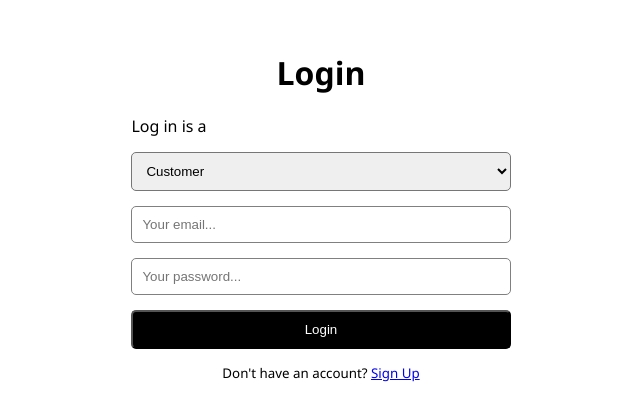
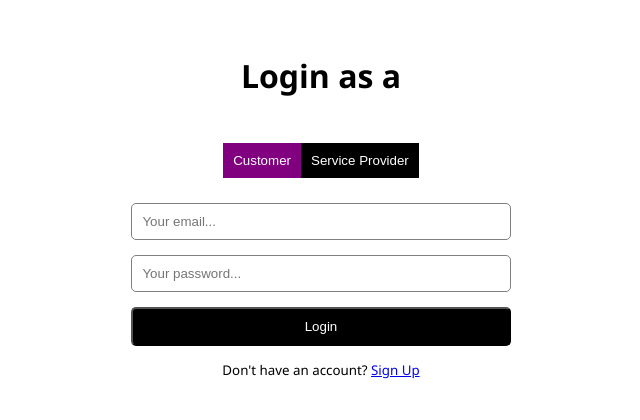
Before and after one commit to UTSCCSCC01/finalprojects22-the-big-result, a React (Create React App) app in the folder frontend/: page /login in a window 1280 px wide. Shown: the part 202-622 px from the top of the page, without its empty margins (319-959 px from the left). Built offline with nearby package versions, Linux system fonts and the light colour scheme; no server answers.

Commit message:
THEB-2 Change UI to match signup with tabs

```diff
--- a/frontend/src/components/Login/Login.css
+++ b/frontend/src/components/Login/Login.css
@@ -9,3 +9,21 @@
 .error {
   color: red;
 }
+
+.active {
+  background: purple;
+}
+
+.tabs {
+  display: flex;
+  align-items: center;
+  justify-content: center;
+  margin: 15px auto;
+  width: fit-content;
+  padding: 10px;
+}
+
+.tabs .tab {
+  border-radius: 0;
+  border: none;
+}
--- a/frontend/src/components/Login/Login.jsx
+++ b/frontend/src/components/Login/Login.jsx
@@ -8,13 +8,16 @@ function Login() {
   const [type, setType] = useState("customer");
   const [failedLogin, setFailedLogin] = useState(false);
 
+  //redirect to profile if already logged in
   useEffect(() => {
     axios({
       method: "GET",
       url: `http://localhost:5000/verify-loggedin`,
-      headers: { Authorization: 'Bearer ' + localStorage.getItem("token") }
-    }).then(() => window.location = "/profile").catch(err => console.log(err))
-  }, [])
+      headers: { Authorization: "Bearer " + localStorage.getItem("token") },
+    })
+      .then(() => (window.location = "/profile"))
+      .catch((err) => console.log(err));
+  }, []);
 
   const handleSubmit = (e) => {
     e.preventDefault();
@@ -51,17 +54,29 @@ function Login() {
     }));
   };
 
+  const handleTabs = (e) => {
+    setType(e.target.id);
+    e.target.classList.add("active");
+    //remove active class from unclicked element
+    if (e.target.id === "customer") {
+      document.querySelector("#provider").classList.remove("active");
+    } else {
+      document.querySelector("#customer").classList.remove("active");
+    }
+  };
+
   return (
     <div id="login">
-      <h1>Login</h1>
+      <h1>Login as a</h1>
+      <div className="tabs">
+        <button className="tab active" id="customer" onClick={handleTabs}>
+          Customer
+        </button>
+        <button className="tab" id="provider" onClick={handleTabs}>
+          Service Provider
+        </button>
+      </div>
       <form id="login-form" className="form" onSubmit={handleSubmit}>
-        <label for="type">Log in is a</label>
-        <select name="type" required onChange={(e) => setType(e.target.value)}>
-          <option selected="selected" value="customer">
-            Customer
-          </option>
-          <option value="provider">Service Provider</option>
-        </select>
         <input
           onChange={handleChange}
           placeholder="Your email..."
```
